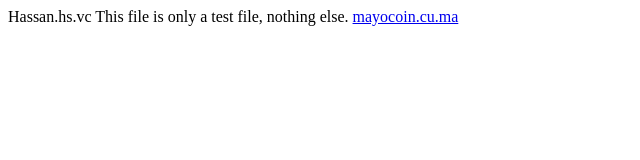
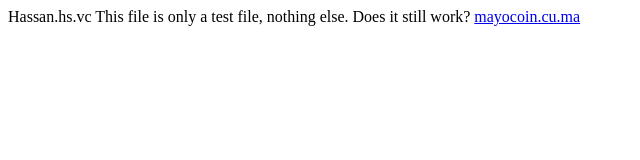
Before and after one commit to alexandershassan/hassan.hs.vc, a plain HTML site: page index.html in a window 1280 px wide. Shown: the whole page, without its empty margins (0-640 px from the left). Drawn offline with Linux system fonts and the light colour scheme.

Commit message:
Update index.html

```diff
--- a/index.html
+++ b/index.html
@@ -1,5 +1,5 @@
 <html>
-Hassan.hs.vc This file is only a test file, nothing else.
+Hassan.hs.vc This file is only a test file, nothing else. Does it still work?
 
 <a href="http://www.mayocoin.cu.ma">mayocoin.cu.ma</a>
 </html>
```
